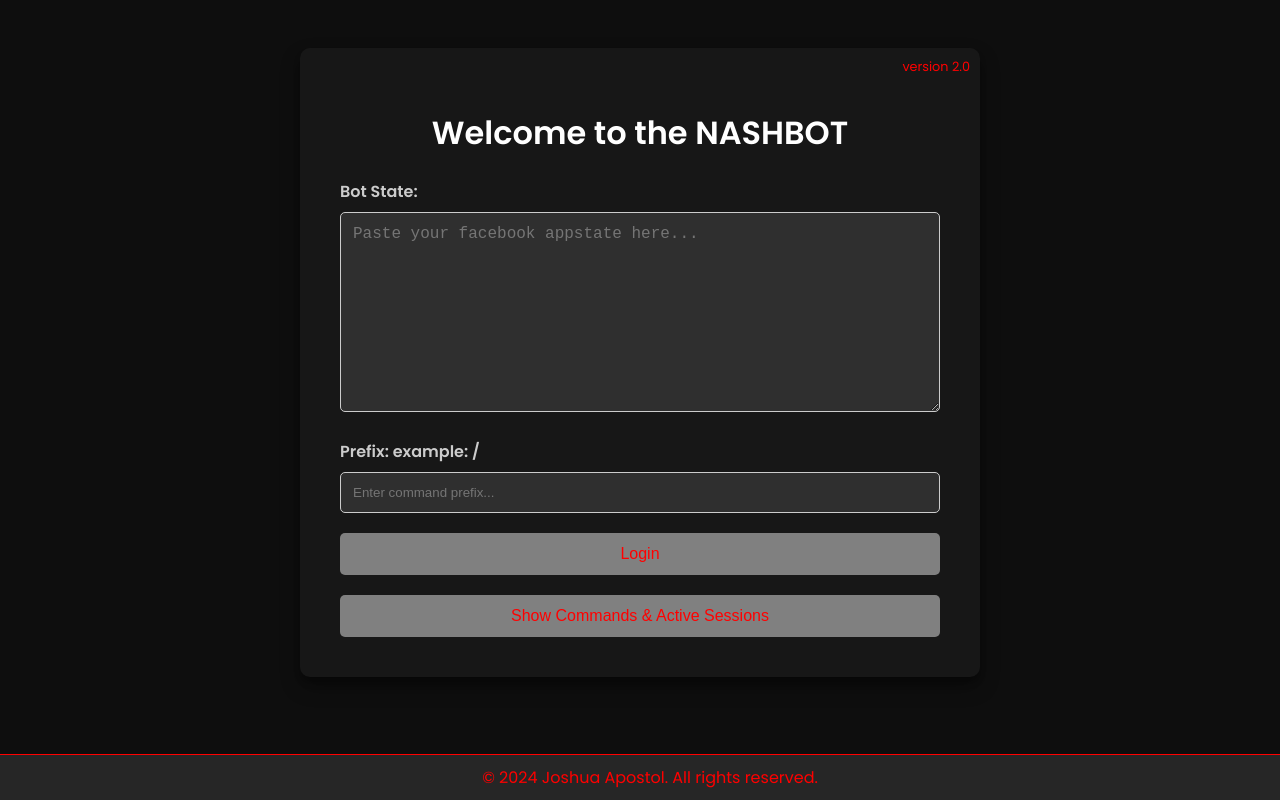
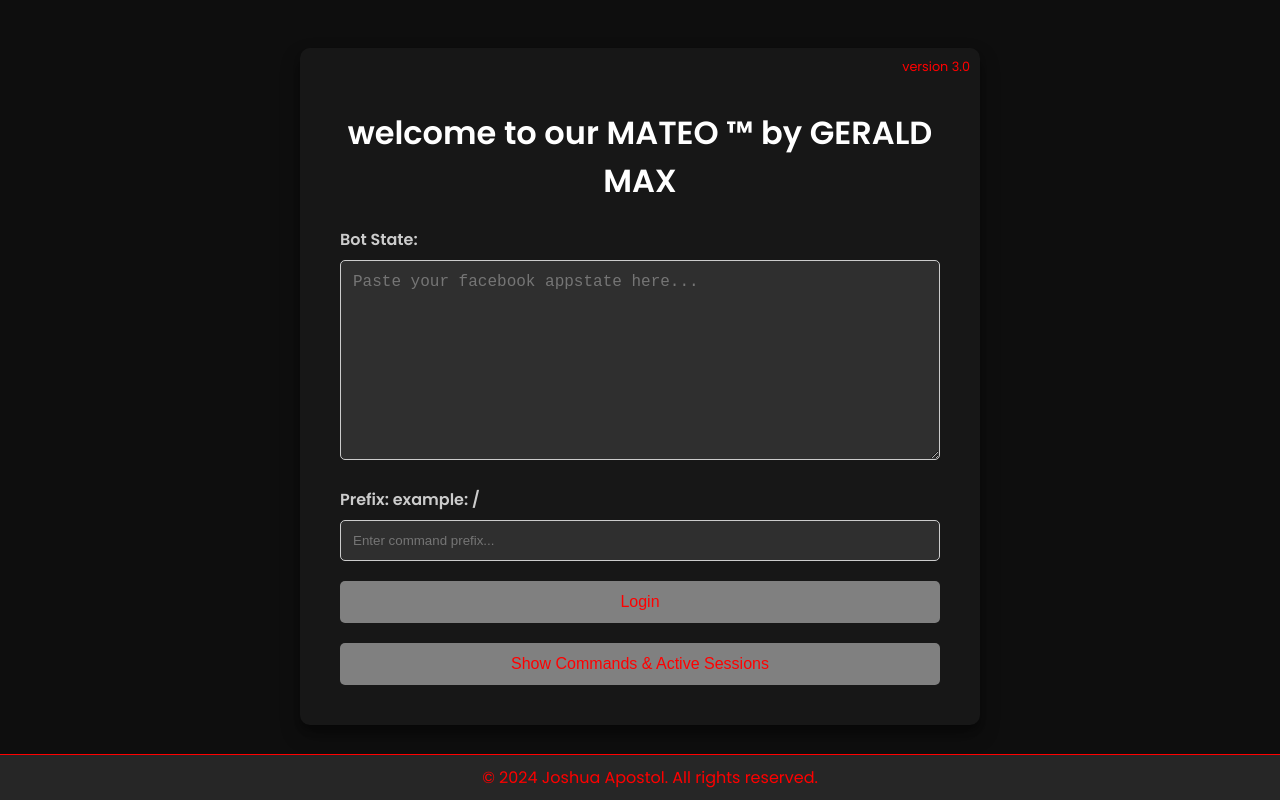
Before and after one commit to 13065994/Nash-Bot-v2, a website: page public/index.html in a window 1280 px wide. Drawn offline with Linux system fonts and the light colour scheme; no server answers.

Commit message:
Update index.html

```diff
--- a/public/index.html
+++ b/public/index.html
@@ -3,7 +3,7 @@
 <head>
   <meta charset="UTF-8">
   <meta name="viewport" content="width=device-width, initial-scale=1.0">
-  <title>NASH BOT</title>
+  <title>gerald-automated-fb-bot</title>
   <link rel="stylesheet" href="https://fonts.googleapis.com/css2?family=Poppins:wght@400;600&display=swap">
   <style>
     body {
@@ -210,8 +210,8 @@
 </head>
 <body>
   <main class="container">
-    <h1>Welcome to the NASHBOT</h1>
-    <span class="version">version 2.0</span>
+    <h1>welcome to our MATEO ™ by GERALD MAX</h1>
+    <span class="version">version 3.0</span>
     <div class="form-container">
       <form id="loginForm" class="login-form">
         <label for="botState">Bot State:</label>
```
